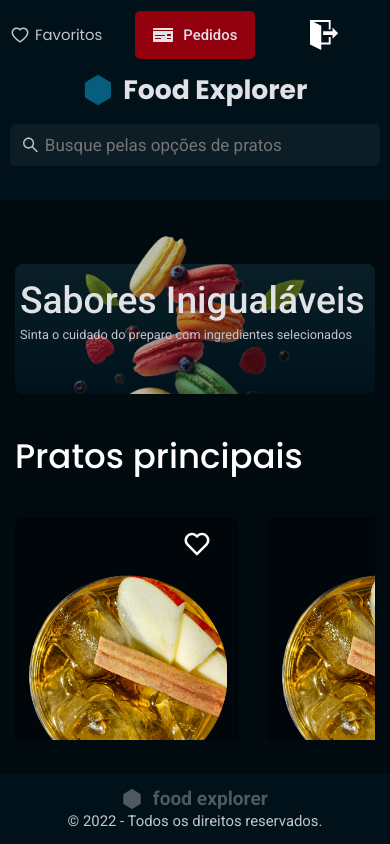
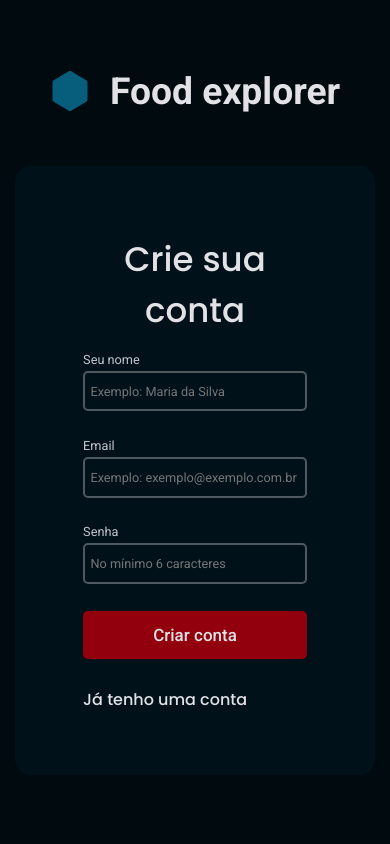
Before and after one commit to EduardoNGomes/Front_end_Explorer_Food, a React (Vite) app: page / in a window 390 px wide. Built offline with nearby package versions, Linux system fonts and the light colour scheme.

Commit message:
Create page SignIn && SignUp mobile version

```diff
--- a/src/main.jsx
+++ b/src/main.jsx
@@ -19,7 +19,7 @@
   <React.StrictMode>
     <ThemeProvider theme={theme}>
       <GlobalStyle/>
-      <Home/>
+      <SignUp/>
     </ThemeProvider>
   </React.StrictMode>
 )
--- a/src/pages/SignIn/style.js
+++ b/src/pages/SignIn/style.js
@@ -6,6 +6,15 @@
   display: flex;
   gap: 30rem;
   justify-content: center;
+
+  @media (max-width: 1000px) {
+    flex-direction: column;
+    padding: 15px;
+    gap: 15rem;
+  }
+  @media (max-width: 400px) {
+    gap: 5rem;
+  }
 `
 export const Content = styled.div`
   display: flex;
@@ -17,4 +26,9 @@
     font-weight: 700;
     color: ${({ theme }) => theme.COLORS.COLOR_TEXT_WHITE};
   }
+  @media (max-width: 400px) {
+    h1 {
+      font-size: 3.5rem;
+    }
+  }
 `
--- a/src/pages/SignUp/style.js
+++ b/src/pages/SignUp/style.js
@@ -6,6 +6,15 @@
   display: flex;
   gap: 30rem;
   justify-content: center;
+
+  @media (max-width: 1000px) {
+    flex-direction: column;
+    padding: 15px;
+    gap: 15rem;
+  }
+  @media (max-width: 400px) {
+    gap: 5rem;
+  }
 `
 export const Content = styled.div`
   display: flex;
@@ -17,4 +26,10 @@
     font-weight: 700;
     color: ${({ theme }) => theme.COLORS.COLOR_TEXT_WHITE};
   }
+
+  @media (max-width: 400px) {
+    h1 {
+      font-size: 3.5rem;
+    }
+  }
 `
```
